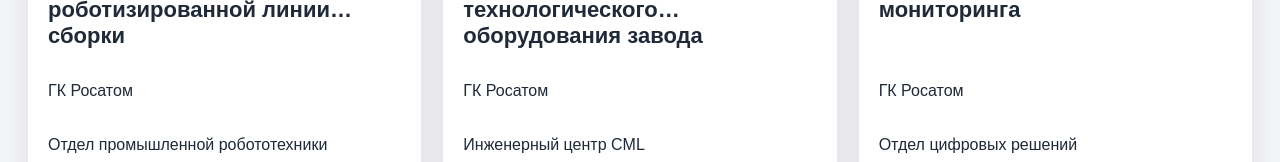
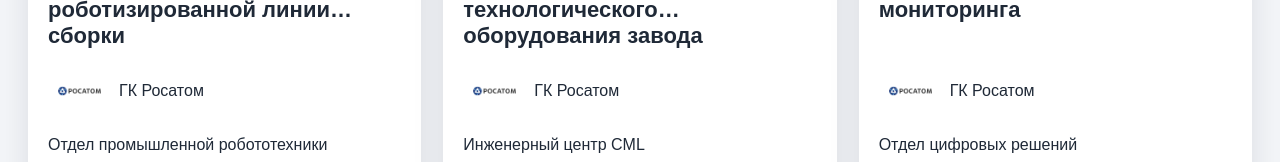
Before and after one commit to beataaisaeva1/opd-project-dashboard, a React (Vite) app: page / in a window 1280 px wide. Shown: the part 406-568 px from the top of the page. Built offline with nearby package versions, Linux system fonts and the light colour scheme.

Commit message:
changes7

```diff
--- a/src/App.tsx
+++ b/src/App.tsx
@@ -24,7 +24,7 @@ import digital2 from "./assets/digital2.jpg";
 
 import cmlLogo from "./assets/ourLogo.png";
 
-//import customerLogo from "./assets/logo.png";
+import customerLogo from "./assets/logo.png";
 
 const initialProjects = [
 
@@ -265,12 +265,7 @@ function Home({ projects }: any) {
 
                   <div className="customer-row">
 
-                    {project.customerLogo &&(
-                      <img
-                      src={project.customerLogo}
-                      alt="Логотип заказчика"
-                      />
-                    )}
+                    <img src={customerLogo} alt="Логотип заказчика" />
 
                     <span>{project.customer}</span>
 
```
